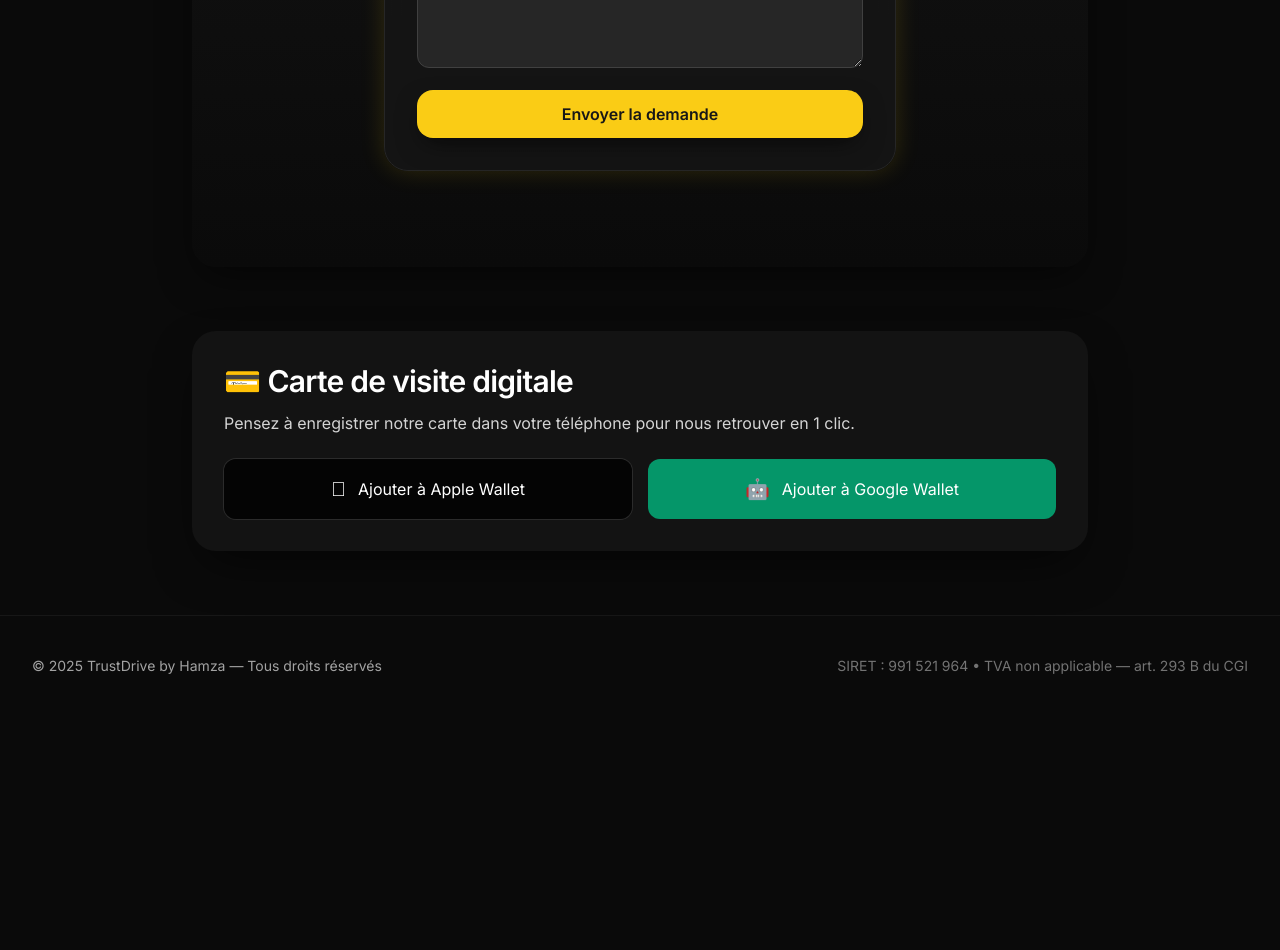
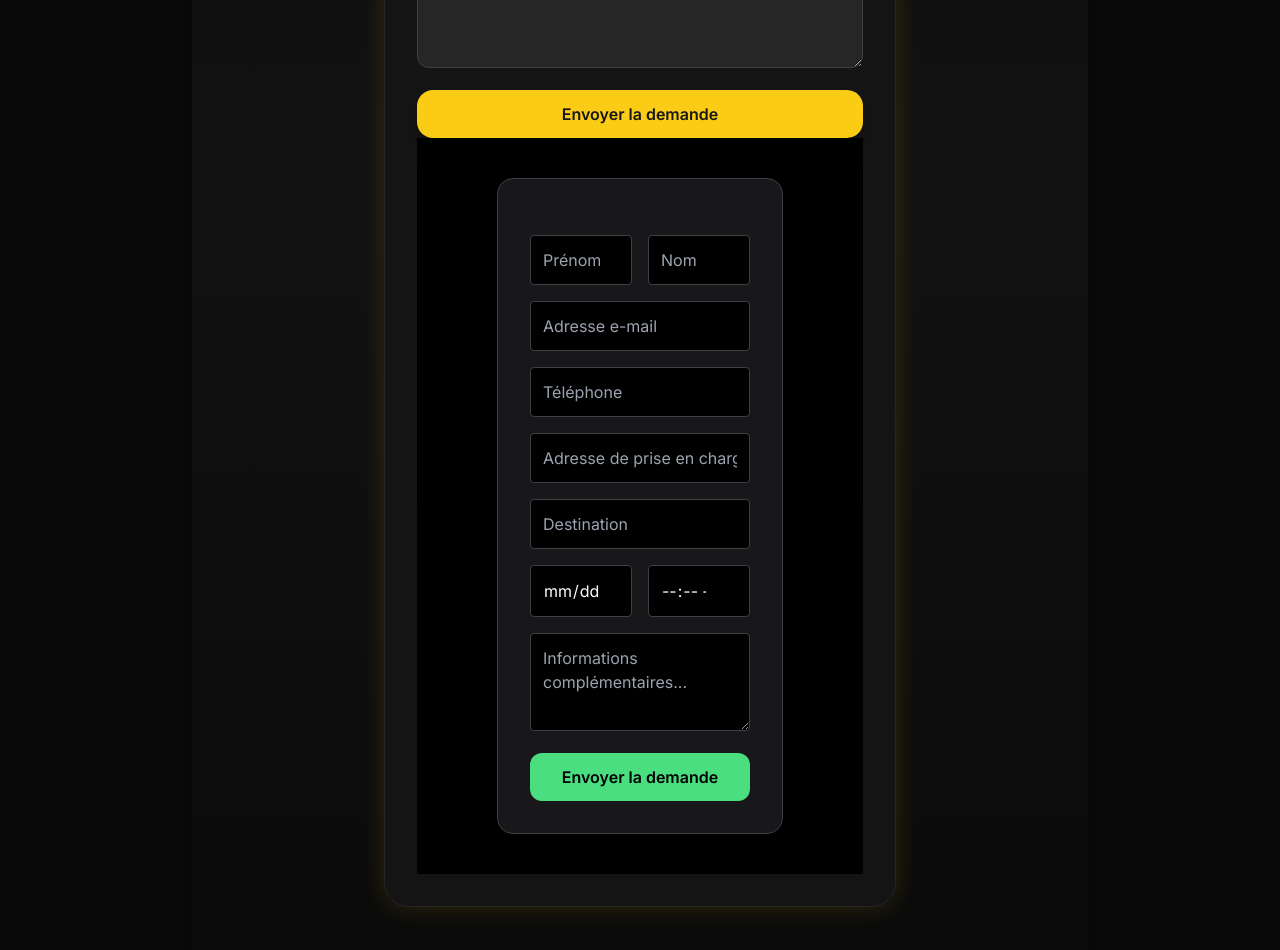
Before and after one commit to Robotham33/Trustdrive, a React (Vite) app: page / in a window 1280 px wide. Shown: the part 2720-3670 px from the top of the page. Before the commit the page ends 3436 px from the top, so only its background shows below. Built offline with nearby package versions, Linux system fonts and the light colour scheme.

Commit message:
MODIF TEMPLATE FORMULAIRE GRAPH

```diff
--- a/src/App.jsx
+++ b/src/App.jsx
@@ -188,6 +188,7 @@ export default function TrustDriveVitrine() {
       Envoyer la demande
     </button>
   </form>
+  <BookingForm />
 </div>
 
 </section>
```
